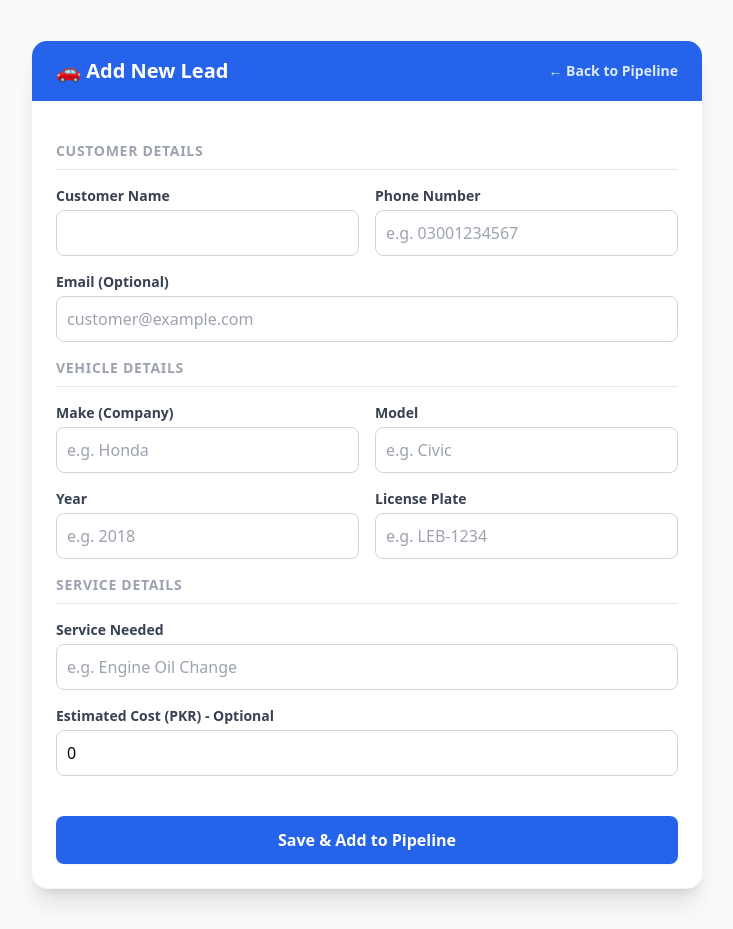
After one commit to Shahsawar-khan/autofix-crm, a Laravel app: page /leads/create in a window 1280 px wide. The commit adds this page. Shown: the whole page, without its empty margins (273-1006 px from the left). Run offline with Laravel 12, Linux system fonts and the light colour scheme; some libraries are stand-ins or nearby versions.

Commit message:
feat: added create lead UI, handover documentation, and finalized README

```diff
--- a/app/Http/Controllers/LeadController.php
+++ b/app/Http/Controllers/LeadController.php
@@ -124,4 +124,37 @@ class LeadController extends Controller
             'message' => 'Follow-up marked as completed'
         ], 200);
     }
+
+        // 1. Form dikhane ke liye
+    public function createWeb()
+    {
+        return view('leads.create');
+    }
+
+    // 2. Form ka data save karne ke liye
+    public function storeWeb(StoreLeadRequest $request)
+    {
+        // Contact find ya create karein
+        $contact = Contact::firstOrCreate(
+            ['phone' => $request->phone],
+            [
+                'name' => $request->customer_name,
+                'email' => $request->email ?? null,
+            ]
+        );
+
+        // Lead create karein
+        $contact->leads()->create([
+            'make' => $request->make,
+            'model' => $request->model,
+            'year' => $request->year,
+            'license_plate' => $request->license_plate,
+            'service_needed' => $request->service_needed,
+            'total_amount' => $request->total_amount ?? 0, // Agar form mein amount daala ho
+            'status' => 'New',
+            'follow_up_date' => null,
+        ]);
+
+        return redirect('/pipeline')->with('success', 'New Lead added successfully!');
+    }
 }
--- /dev/null
+++ b/resources/views/leads/create.blade.php
@@ -0,0 +1,95 @@
+<!DOCTYPE html>
+<html lang="en">
+<head>
+    <meta charset="UTF-8">
+    <meta name="viewport" content="width=device-width, initial-scale=1.0">
+    <title>Add New Lead - AutoFix</title>
+    <script src="https://cdn.tailwindcss.com"></script>
+</head>
+<body class="bg-slate-50 min-h-screen flex items-center justify-center py-10 font-sans">
+
+    <div class="bg-white w-full max-w-2xl rounded-2xl shadow-xl border border-gray-100 overflow-hidden">
+        <!-- Header -->
+        <div class="bg-blue-600 px-6 py-4 flex justify-between items-center">
+            <h1 class="text-xl font-bold text-white">🚗 Add New Lead</h1>
+            <a href="/pipeline" class="text-blue-100 hover:text-white text-sm font-semibold">&larr; Back to Pipeline</a>
+        </div>
+
+        <div class="p-6">
+            <!-- Validation Errors -->
+            @if($errors->any())
+                <div class="bg-red-50 border border-red-200 text-red-700 px-4 py-3 rounded-lg mb-6">
+                    <ul class="list-disc pl-5">
+                        @foreach($errors->all() as $error)
+                            <li>{{ $error }}</li>
+                        @endforeach
+                    </ul>
+                </div>
+            @endif
+
+            <!-- Form -->
+            <form action="/leads" method="POST" class="space-y-4">
+                @csrf
+
+                <!-- Customer Details -->
+                <h2 class="text-sm font-bold text-gray-400 uppercase tracking-wider border-b pb-2 mb-4">Customer Details</h2>
+                <div class="grid grid-cols-1 md:grid-cols-2 gap-4">
+                    <div>
+                        <label class="block text-sm font-bold text-gray-700 mb-1">Customer Name</label>
+                        <input type="text" name="customer_name" value="{{ old('customer_name') }}" required class="w-full border border-gray-300 rounded-lg p-2.5 focus:ring-2 focus:ring-blue-500 outline-none">
+                    </div>
+                    <div>
+                        <label class="block text-sm font-bold text-gray-700 mb-1">Phone Number</label>
+                        <input type="text" name="phone" value="{{ old('phone') }}" required placeholder="e.g. 03001234567" class="w-full border border-gray-300 rounded-lg p-2.5 focus:ring-2 focus:ring-blue-500 outline-none">
+                    </div>
+                    <div class="md:col-span-2">
+                        <label class="block text-sm font-bold text-gray-700 mb-1">Email (Optional)</label>
+                        <input type="email" name="email" value="{{ old('email') }}" placeholder="customer@example.com" class="w-full border border-gray-300 rounded-lg p-2.5 focus:ring-2 focus:ring-blue-500 outline-none">
+                    </div>
+                </div>
+
+                <!-- Vehicle Details -->
+                <h2 class="text-sm font-bold text-gray-400 uppercase tracking-wider border-b pb-2 mt-6 mb-4">Vehicle Details</h2>
+                <div class="grid grid-cols-1 md:grid-cols-2 gap-4">
+                    <div>
+                        <label class="block text-sm font-bold text-gray-700 mb-1">Make (Company)</label>
+                        <input type="text" name="make" value="{{ old('make') }}" required placeholder="e.g. Honda" class="w-full border border-gray-300 rounded-lg p-2.5 focus:ring-2 focus:ring-blue-500 outline-none">
+                    </div>
+                    <div>
+                        <label class="block text-sm font-bold text-gray-700 mb-1">Model</label>
+                        <input type="text" name="model" value="{{ old('model') }}" required placeholder="e.g. Civic" class="w-full border border-gray-300 rounded-lg p-2.5 focus:ring-2 focus:ring-blue-500 outline-none">
+                    </div>
+                    <div>
+                        <label class="block text-sm font-bold text-gray-700 mb-1">Year</label>
+                        <input type="number" name="year" value="{{ old('year') }}" required placeholder="e.g. 2018" class="w-full border border-gray-300 rounded-lg p-2.5 focus:ring-2 focus:ring-blue-500 outline-none">
+                    </div>
+                    <div>
+                        <label class="block text-sm font-bold text-gray-700 mb-1">License Plate</label>
+                        <input type="text" name="license_plate" value="{{ old('license_plate') }}" required placeholder="e.g. LEB-1234" class="w-full border border-gray-300 rounded-lg p-2.5 focus:ring-2 focus:ring-blue-500 outline-none">
+                    </div>
+                </div>
+
+                <!-- Service Details -->
+                <h2 class="text-sm font-bold text-gray-400 uppercase tracking-wider border-b pb-2 mt-6 mb-4">Service Details</h2>
+                <div class="grid grid-cols-1 md:grid-cols-2 gap-4">
+                    <div class="md:col-span-2">
+                        <label class="block text-sm font-bold text-gray-700 mb-1">Service Needed</label>
+                        <input type="text" name="service_needed" value="{{ old('service_needed') }}" required placeholder="e.g. Engine Oil Change" class="w-full border border-gray-300 rounded-lg p-2.5 focus:ring-2 focus:ring-blue-500 outline-none">
+                    </div>
+                    <div class="md:col-span-2">
+                        <label class="block text-sm font-bold text-gray-700 mb-1">Estimated Cost (PKR) - Optional</label>
+                        <input type="number" name="total_amount" value="{{ old('total_amount', 0) }}" class="w-full border border-gray-300 rounded-lg p-2.5 focus:ring-2 focus:ring-blue-500 outline-none">
+                    </div>
+                </div>
+
+                <!-- Submit Button -->
+                <div class="pt-6">
+                    <button type="submit" class="w-full bg-blue-600 hover:bg-blue-700 text-white font-bold py-3 px-4 rounded-lg transition shadow-sm">
+                        Save & Add to Pipeline
+                    </button>
+                </div>
+            </form>
+        </div>
+    </div>
+</body>
+</html>
--- a/resources/views/pipeline.blade.php
+++ b/resources/views/pipeline.blade.php
@@ -24,7 +24,11 @@
                 <span class="text-blue-600">AutoFix</span> Workshop Pipeline
             </h1>
             <div class="flex gap-3">
+                <a href="/leads/create" class="text-sm font-bold text-white bg-green-500 hover:bg-green-600 px-4 py-2 rounded-lg transition shadow-sm">
+    + Add New Lead
+</a>
                 <a href="/dashboard" class="text-sm font-semibold text-gray-700 hover:text-blue-600 bg-gray-50 border border-gray-200 px-4 py-2 rounded-lg transition">📊 Dashboard</a>
+
                 <a href="/reminders" class="text-sm font-semibold text-orange-600 hover:text-orange-800 bg-orange-50 px-4 py-2 rounded-lg transition">⏰ Reminders</a>
                 <a href="/emails" class="text-sm font-semibold text-gray-700 hover:text-blue-600 bg-gray-50 border border-gray-200 px-4 py-2 rounded-lg transition">📧 Email Logs</a>
                 <a href="/templates" class="text-sm font-semibold text-gray-700 hover:text-blue-600 bg-gray-50 border border-gray-200 px-4 py-2 rounded-lg transition">📝 Templates</a>
--- a/routes/web.php
+++ b/routes/web.php
@@ -4,6 +4,7 @@ use Illuminate\Support\Facades\Route;
 use App\Http\Controllers\LeadController;
 use App\Http\Controllers\EmailController;
 use App\Http\Controllers\DashboardController;
+
 
 Route::get('/', function () {
     return redirect('/pipeline');
@@ -14,3 +15,5 @@ Route::get('/reminders', [App\Http\Controllers\LeadController::class, 'reminders
 Route::get('/emails', [EmailController::class, 'indexLogs']);
 Route::get('/templates', [EmailController::class, 'indexTemplates']);
 Route::get('/dashboard', [DashboardController::class, 'index']);
+Route::get('/leads/create', [LeadController::class, 'createWeb']);
+Route::post('/leads', [LeadController::class, 'storeWeb']);
```
Also changed, not shown: HANDOVER.md (added, +31 -0 lines), README.md.
